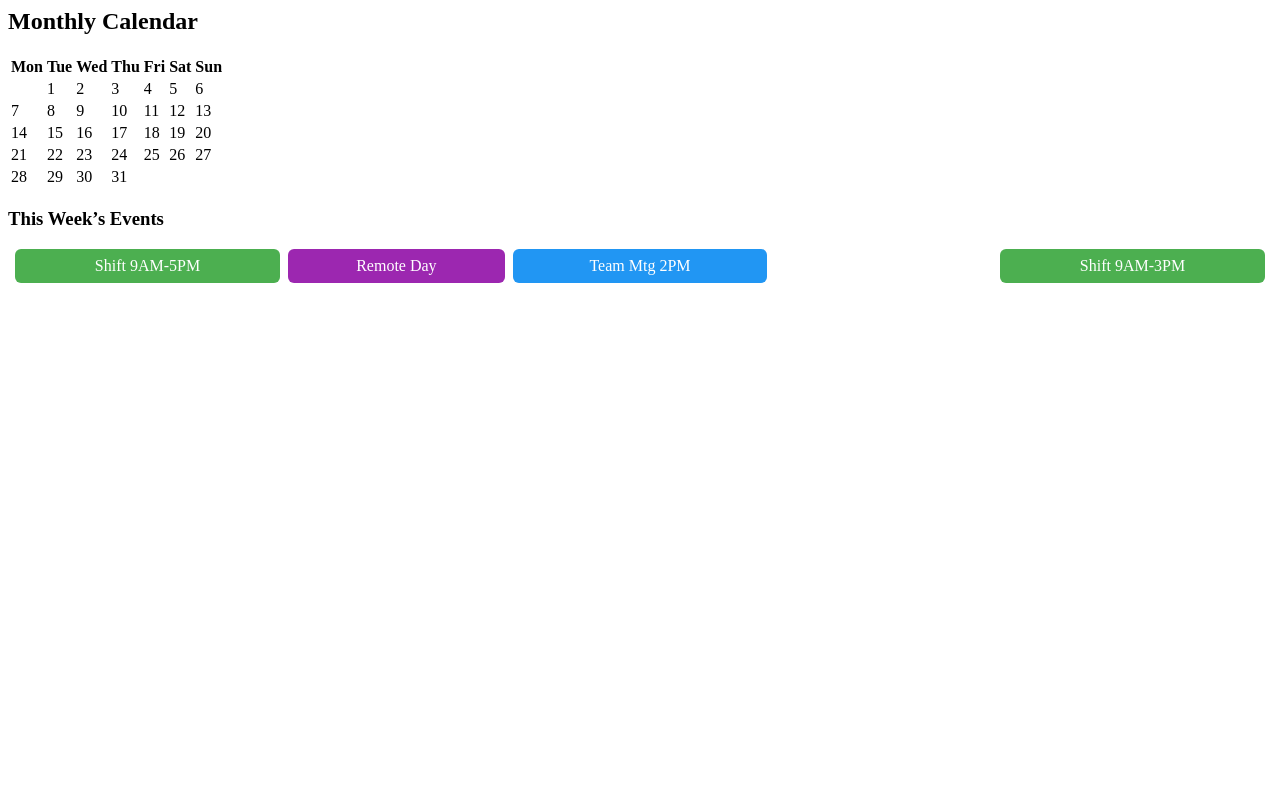
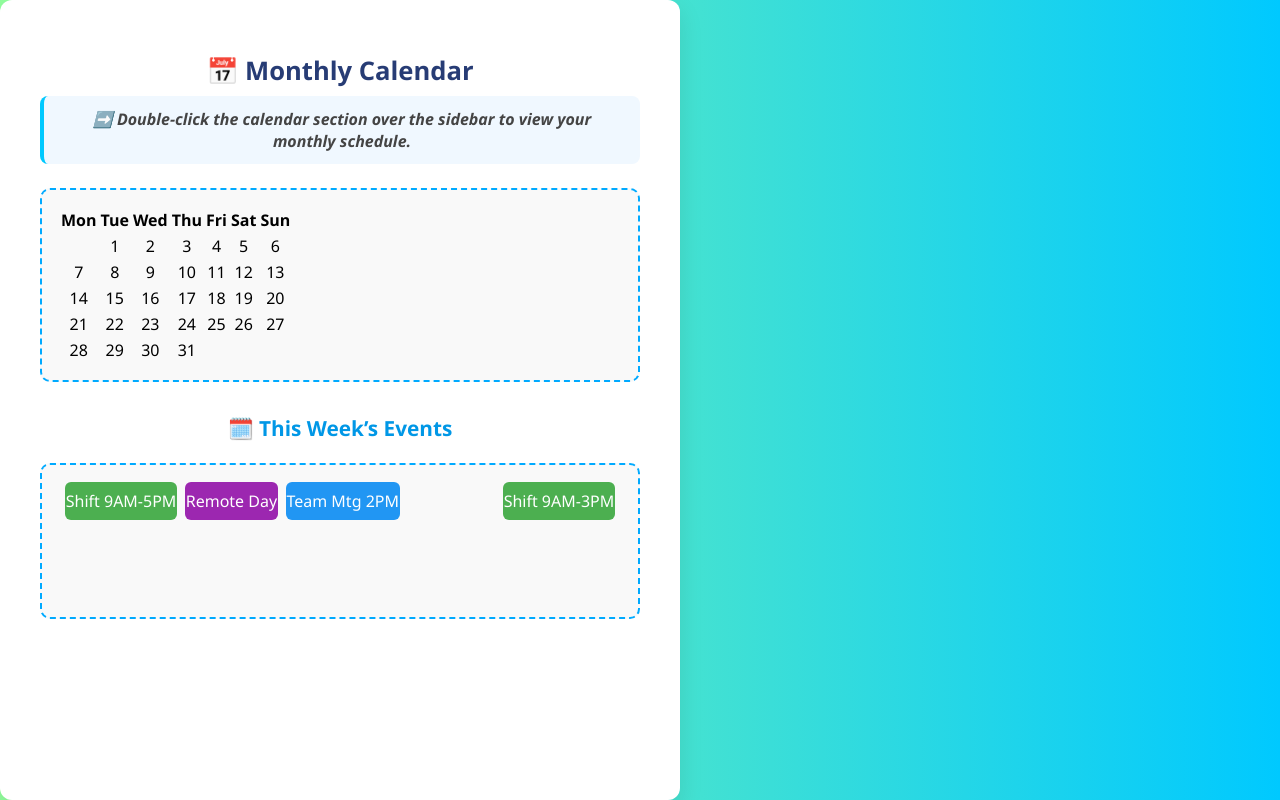
Before and after one commit to 777iamankit/AppointmentScheduling-CT_CSI_NJ_6070-, a website: page public/views/calendar.html in a window 1280 px wide. Drawn offline with Linux system fonts and the light colour scheme.

Commit message:
fix calendar section

```diff
--- a/public/views/calendar.html
+++ b/public/views/calendar.html
@@ -1,19 +1,104 @@
+<!DOCTYPE html>
 <html lang="en">
 <head>
-  <meta charset="UTF-8">
-  <meta name="viewport" content="width=device-width, initial-scale=1.0">
-  <title>Document</title>
+  <meta charset="UTF-8" />
+  <meta name="viewport" content="width=device-width, initial-scale=1.0" />
+  <title>Monthly Calendar</title>
+  <style>
+    body {
+      margin: 0;
+      padding: 0;
+      font-family: 'Segoe UI', Tahoma, Geneva, Verdana, sans-serif;
+      background: linear-gradient(to right, #92fe9d, #00c9ff);
+      display: flex;
+      /* justify-content: center; */
+      /* align-items: center; */
+      min-height: 100vh;
+    }
+
+    .calendar-wrapper {
+      background-color: #ffffff;
+      padding: 2rem 2.5rem;
+      border-radius: 12px;
+      box-shadow: 0 10px 25px rgba(0, 0, 0, 0.1);
+      max-width: 600px;
+      width: 100%;
+      text-align: center;
+      animation: fadeIn 0.8s ease;
+    }
+
+    h2 {
+      color: #273c75;
+      margin-bottom: 1rem;
+      font-size: 1.6rem;
+    }
+
+    h3 {
+      color: #0097e6;
+      margin-top: 2rem;
+      font-size: 1.3rem;
+    }
+
+    .instruction {
+      font-style: italic;
+      color: #444;
+      font-size: 1rem;
+      margin-top: -0.5rem;
+      margin-bottom: 1.5rem;
+      background-color: #f0f8ff;
+      border-left: 4px solid #00c9ff;
+      padding: 0.75rem 1rem;
+      border-radius: 8px;
+    }
+
+    #monthCalendar,
+    #weekSchedule {
+      border: 2px dashed #00aaff;
+      border-radius: 10px;
+      background: #f9f9f9;
+      padding: 1rem;
+      min-height: 120px;
+      margin-top: 1rem;
+    }
+
+    #monthCalendar:hover {
+      background-color: #e9faff;
+      cursor: pointer;
+    }
+
+    @keyframes fadeIn {
+      from {
+        opacity: 0;
+        transform: translateY(20px);
+      }
+      to {
+        opacity: 1;
+        transform: translateY(0);
+      }
+    }
+  </style>
 </head>
 <body>
+
   <!-- calendar.html -->
-<div class="calendar-wrapper">
-  <h2>Monthly Calendar</h2>
-  <div id="monthCalendar"></div>
-  <h3>This Week’s Events</h3>
-  <div id="weekSchedule"></div>
-</div>
+  <div class="calendar-wrapper">
+    <h2>📅 Monthly Calendar</h2>
+    <div class="instruction">
+      <strong>➡️ Double-click the calendar section over the sidebar to view your monthly schedule.</strong>
+    </div>
+
+    <div id="monthCalendar" ondblclick="alert('Your monthly schedule appears here!')">
+      <!-- Calendar will be rendered here via JS -->
+       <h2>currently empty double tap on calenders over sidebar</h2>
+    </div>
+
+    <h3>🗓️ This Week’s Events</h3>
+    <div id="weekSchedule">
+      <!-- Weekly events loaded here -->
+       <h2>currently empty double tap on calenders over sidebar</h2>
+    </div>
+  </div>
+
   <script src="/scripts/calendar.js"></script>
-
-
 </body>
 </html>
```
Also changed, not shown: public/views/dashboard.html (+2 -1 lines).
